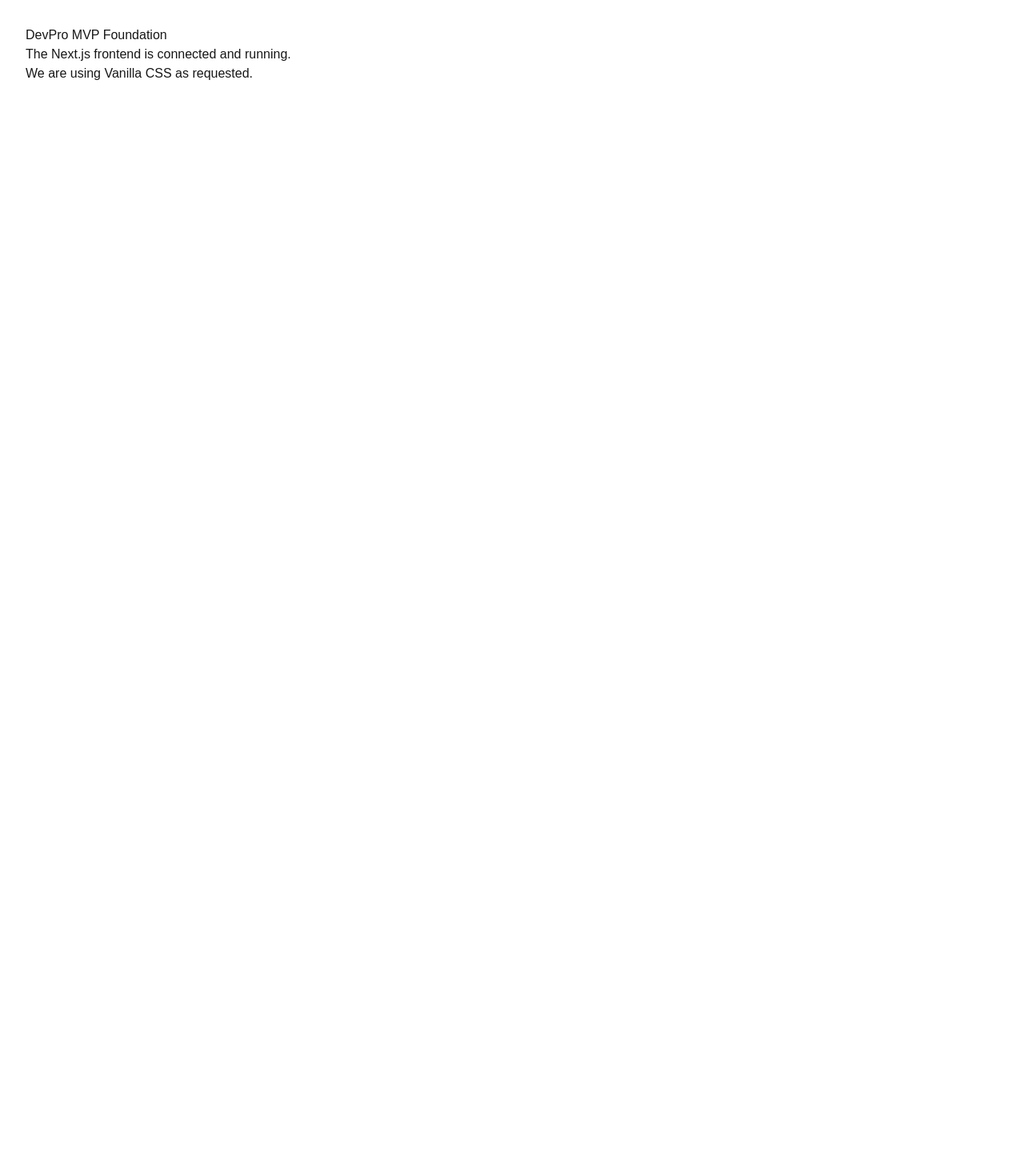
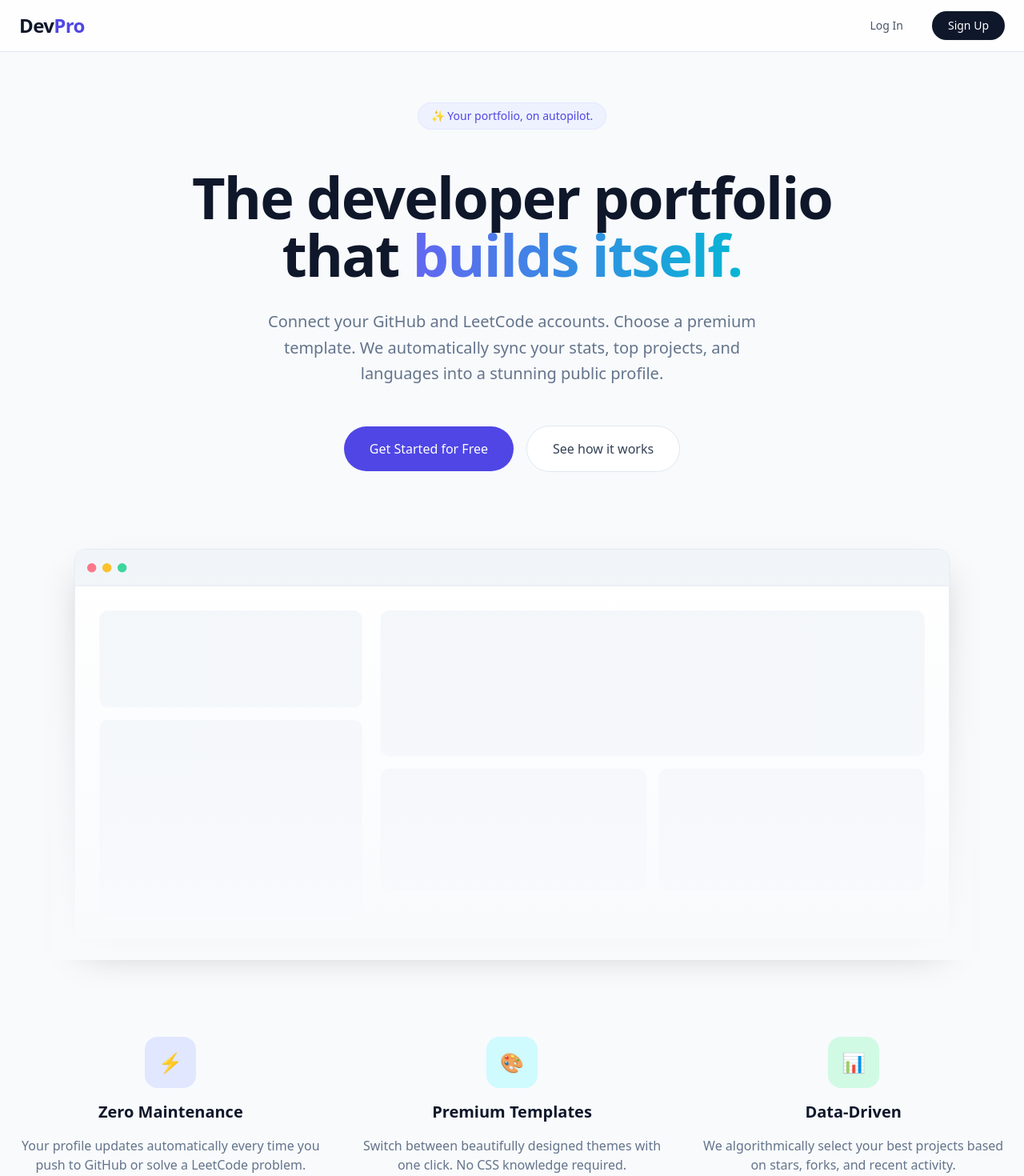
Before and after one commit to DarkFlame774/DevPro, a Next.js app in the folder apps/web/: page / in a window 1280 px wide. Shown: the top 1470 px of the page at 80% size. Before the commit the page ends 800 px from the top, so only its background shows below. Built offline with nearby package versions, Linux system fonts and the light colour scheme; no server answers.

Commit message:
Enhance UI components with improved styling and transitions across dashboard and login pages.

```diff
--- a/apps/web/src/app/dashboard/connections/page.tsx
+++ b/apps/web/src/app/dashboard/connections/page.tsx
@@ -72,7 +72,7 @@
       {error && <div className="mb-6 px-4 py-3 rounded-lg text-sm font-medium bg-red-50 text-red-700">{error}</div>}
 
       {/* GitHub */}
-      <div className="bg-white border border-gray-200 rounded-xl p-6 mb-6">
+      <div className="bg-white border border-slate-200 rounded-xl p-6 mb-6 shadow-sm hover:shadow-md transition-all duration-200">
         <div className="flex items-center justify-between mb-4">
           <div className="flex items-center gap-3">
             <div className="w-10 h-10 bg-gray-900 rounded-lg flex items-center justify-center text-white text-lg font-bold">G</div>
@@ -116,7 +116,7 @@
       </div>
 
       {/* LeetCode */}
-      <div className="bg-white border border-gray-200 rounded-xl p-6">
+      <div className="bg-white border border-slate-200 rounded-xl p-6 shadow-sm hover:shadow-md transition-all duration-200">
         <div className="flex items-center justify-between mb-4">
           <div className="flex items-center gap-3">
             <div className="w-10 h-10 bg-amber-500 rounded-lg flex items-center justify-center text-white text-lg font-bold">L</div>
--- a/apps/web/src/app/dashboard/templates/page.tsx
+++ b/apps/web/src/app/dashboard/templates/page.tsx
@@ -96,10 +96,10 @@
             <button
               key={t.id}
               onClick={() => handleSelect(t.id)}
-              className={`w-full text-left bg-white border-2 rounded-xl p-6 transition-all duration-200 ${
+              className={`w-full text-left bg-white border-2 rounded-xl p-6 transition-all duration-200 hover:-translate-y-1 ${
                 isActive
-                  ? "border-indigo-500 shadow-md shadow-indigo-100"
-                  : "border-gray-200 hover:border-gray-300"
+                  ? "border-indigo-500 shadow-lg shadow-indigo-100"
+                  : "border-slate-200 hover:border-slate-300 hover:shadow-md"
               }`}
             >
               <div className="flex items-start gap-5">
--- a/apps/web/src/app/login/page.tsx
+++ b/apps/web/src/app/login/page.tsx
@@ -2,6 +2,7 @@
 
 import { useState } from "react";
 import { LoginRequest, SignupRequest } from "@devpro/types";
+import Link from "next/link";
 
 export default function LoginPage() {
   const [isLogin, setIsLogin] = useState(true);
@@ -21,9 +22,7 @@
     try {
       const res = await fetch(`http://localhost:3001${endpoint}`, {
         method: "POST",
-        headers: {
-          "Content-Type": "application/json",
-        },
+        headers: { "Content-Type": "application/json" },
         credentials: "include",
         body: JSON.stringify(payload),
       });
@@ -34,23 +33,15 @@
         setError(data.error || "An error occurred");
       } else {
         setMessage(data.message);
+        if (isLogin) {
+          // Redirect to dashboard on successful login
+          window.location.href = "/dashboard";
+        } else {
+          // On signup success, switch to login view
+          setIsLogin(true);
+          setEmail("");
+          setPassword("");
         }
-    } catch (err) {
-      setError("Failed to connect to the server");
-    }
-  };
-
-  const checkSession = async () => {
-    try {
-      // The credentials: "include" tells fetch to send our HTTP-only cookie!
-      const res = await fetch("http://localhost:3001/api/auth/me", {
-        credentials: "include",
-      });
-      const data = await res.json();
-      if (res.ok) {
-        setMessage(`You are logged in as: ${data.user.email}`);
-      } else {
-        setError(data.error || "Not logged in");
       }
     } catch (err) {
       setError("Failed to connect to the server");
@@ -58,74 +49,101 @@
   };
 
   return (
-    <div style={{ fontFamily: "sans-serif", padding: "2rem", maxWidth: "400px" }}>
-      <h1>{isLogin ? "Log In" : "Sign Up"}</h1>
+    <div className="min-h-screen bg-slate-50 flex flex-col justify-center py-12 sm:px-6 lg:px-8 font-sans">
+      <div className="sm:mx-auto sm:w-full sm:max-w-md">
+        <Link href="/" className="flex justify-center text-3xl font-extrabold tracking-tight text-slate-900">
+          Dev<span className="text-indigo-600">Pro</span>
+        </Link>
+        <h2 className="mt-6 text-center text-2xl font-bold text-slate-900">
+          {isLogin ? "Sign in to your account" : "Create a new account"}
+        </h2>
+        <p className="mt-2 text-center text-sm text-slate-600">
+          {isLogin ? "Don't have an account? " : "Already have an account? "}
+          <button
+            onClick={() => {
+              setIsLogin(!isLogin);
+              setError("");
+              setMessage("");
+            }}
+            className="font-medium text-indigo-600 hover:text-indigo-500 hover:underline"
+          >
+            {isLogin ? "Sign up" : "Log in"}
+          </button>
+        </p>
+      </div>
 
-      <div style={{ marginBottom: "2rem" }}>
+      <div className="mt-8 sm:mx-auto sm:w-full sm:max-w-md">
+        <div className="bg-white py-8 px-4 shadow-xl shadow-slate-200/50 sm:rounded-2xl sm:px-10 border border-slate-100">
+
           <a
             href="http://localhost:3001/api/auth/github"
-          style={{
-            display: "block",
-            padding: "0.75rem",
-            background: "#24292e",
-            color: "#fff",
-            textAlign: "center",
-            textDecoration: "none",
-            borderRadius: "4px",
-            fontWeight: "bold"
-          }}
+            className="w-full flex justify-center items-center gap-3 py-2.5 px-4 border border-slate-300 rounded-lg shadow-sm bg-white text-sm font-medium text-slate-700 hover:bg-slate-50 transition-colors focus:outline-none focus:ring-2 focus:ring-offset-2 focus:ring-indigo-500"
           >
+            <svg className="w-5 h-5" fill="currentColor" viewBox="0 0 24 24" aria-hidden="true">
+              <path fillRule="evenodd" d="M12 2C6.477 2 2 6.484 2 12.017c0 4.425 2.865 8.18 6.839 9.504.5.092.682-.217.682-.483 0-.237-.008-.868-.013-1.703-2.782.605-3.369-1.343-3.369-1.343-.454-1.158-1.11-1.466-1.11-1.466-.908-.62.069-.608.069-.608 1.003.07 1.531 1.032 1.531 1.032.892 1.53 2.341 1.088 2.91.832.092-.647.35-1.088.636-1.338-2.22-.253-4.555-1.113-4.555-4.951 0-1.093.39-1.988 1.029-2.688-.103-.253-.446-1.272.098-2.65 0 0 .84-.27 2.75 1.026A9.564 9.564 0 0112 6.844c.85.004 1.705.115 2.504.337 1.909-1.296 2.747-1.027 2.747-1.027.546 1.379.202 2.398.1 2.651.64.7 1.028 1.595 1.028 2.688 0 3.848-2.339 4.695-4.566 4.943.359.309.678.92.678 1.855 0 1.338-.012 2.419-.012 2.747 0 .268.18.58.688.482A10.019 10.019 0 0022 12.017C22 6.484 17.522 2 12 2z" clipRule="evenodd" />
+            </svg>
             Continue with GitHub
           </a>
+
+          <div className="mt-6">
+            <div className="relative">
+              <div className="absolute inset-0 flex items-center">
+                <div className="w-full border-t border-slate-200" />
+              </div>
+              <div className="relative flex justify-center text-sm">
+                <span className="px-2 bg-white text-slate-500">Or continue with email</span>
+              </div>
+            </div>
           </div>
 
-      <div style={{ textAlign: "center", marginBottom: "1rem", color: "#666" }}>
-        --- OR ---
-      </div>
-
-      <form onSubmit={handleSubmit} style={{ display: "flex", flexDirection: "column", gap: "1rem" }}>
+          <form className="mt-6 space-y-5" onSubmit={handleSubmit}>
             <div>
-          <label>Email</label>
-          <br />
+              <label className="block text-sm font-medium text-slate-700">Email address</label>
+              <div className="mt-1">
                 <input
                   type="email"
                   value={email}
-            onChange={e => setEmail(e.target.value)}
+                  onChange={(e) => setEmail(e.target.value)}
                   required
-            style={{ width: "100%", padding: "0.5rem" }}
+                  className="appearance-none block w-full px-3 py-2.5 border border-slate-300 rounded-lg shadow-sm placeholder-slate-400 focus:outline-none focus:ring-2 focus:ring-indigo-500/20 focus:border-indigo-500 sm:text-sm transition-colors"
                 />
               </div>
+            </div>
+
             <div>
-          <label>Password</label>
-          <br />
+              <label className="block text-sm font-medium text-slate-700">Password</label>
+              <div className="mt-1">
                 <input
                   type="password"
                   value={password}
-            onChange={e => setPassword(e.target.value)}
+                  onChange={(e) => setPassword(e.target.value)}
                   required
-            style={{ width: "100%", padding: "0.5rem" }}
+                  className="appearance-none block w-full px-3 py-2.5 border border-slate-300 rounded-lg shadow-sm placeholder-slate-400 focus:outline-none focus:ring-2 focus:ring-indigo-500/20 focus:border-indigo-500 sm:text-sm transition-colors"
                 />
               </div>
-        <button type="submit" style={{ padding: "0.5rem", background: "#000", color: "#fff", cursor: "pointer" }}>
-          {isLogin ? "Log In" : "Sign Up"}
+            </div>
+
+            {error && (
+              <div className="rounded-md bg-red-50 p-3 border border-red-100">
+                <p className="text-sm text-red-700">{error}</p>
+              </div>
+            )}
+
+            {message && (
+              <div className="rounded-md bg-green-50 p-3 border border-green-100">
+                <p className="text-sm text-green-700">{message}</p>
+              </div>
+            )}
+
+            <button
+              type="submit"
+              className="w-full flex justify-center py-2.5 px-4 border border-transparent rounded-lg shadow-sm text-sm font-medium text-white bg-indigo-600 hover:bg-indigo-700 focus:outline-none focus:ring-2 focus:ring-offset-2 focus:ring-indigo-500 transition-colors"
+            >
+              {isLogin ? "Sign in" : "Create account"}
             </button>
           </form>
-
-      <div style={{ marginTop: "1rem" }}>
-        <button onClick={() => setIsLogin(!isLogin)} style={{ background: "none", border: "none", color: "blue", cursor: "pointer", textDecoration: "underline" }}>
-          {isLogin ? "Need an account? Sign up" : "Already have an account? Log in"}
-        </button>
         </div>
-
-      <div style={{ marginTop: "2rem", padding: "1rem", border: "1px solid #ccc" }}>
-        <h3>Test Session</h3>
-        <button onClick={checkSession} style={{ padding: "0.5rem" }}>
-          Check Current User (/me)
-        </button>
       </div>
-
-      {message && <p style={{ color: "green", marginTop: "1rem" }}>{message}</p>}
-      {error && <p style={{ color: "red", marginTop: "1rem" }}>{error}</p>}
     </div>
   );
 }
--- a/apps/web/src/app/page.tsx
+++ b/apps/web/src/app/page.tsx
@@ -1,9 +1,147 @@
+"use client";
+
+import Link from "next/link";
+import { useEffect, useState } from "react";
+
 export default function Home() {
+  const [isLoggedIn, setIsLoggedIn] = useState(false);
+
+  useEffect(() => {
+    // Quick check if user has an active session
+    fetch("http://localhost:3001/api/auth/me", { credentials: "include" })
+      .then((res) => {
+        if (res.ok) setIsLoggedIn(true);
+      })
+      .catch(() => {});
+  }, []);
+
   return (
-    <div style={{ fontFamily: 'sans-serif', padding: '2rem' }}>
-      <h1>DevPro MVP Foundation</h1>
-      <p>The Next.js frontend is connected and running.</p>
-      <p>We are using Vanilla CSS as requested.</p>
+    <div className="min-h-screen bg-slate-50 text-slate-900 font-sans selection:bg-indigo-100 selection:text-indigo-900">
+      {/* Navigation */}
+      <nav className="fixed top-0 left-0 right-0 z-50 bg-white/80 backdrop-blur-md border-b border-slate-200">
+        <div className="max-w-7xl mx-auto px-6 h-16 flex items-center justify-between">
+          <div className="text-2xl font-extrabold tracking-tight">
+            Dev<span className="text-indigo-600">Pro</span>
+          </div>
+          <div className="flex gap-4">
+            {isLoggedIn ? (
+              <Link
+                href="/dashboard"
+                className="px-5 py-2 text-sm font-medium text-white bg-indigo-600 rounded-full hover:bg-indigo-700 transition-colors shadow-sm"
+              >
+                Go to Dashboard
+              </Link>
+            ) : (
+              <>
+                <Link
+                  href="/login"
+                  className="px-5 py-2 text-sm font-medium text-slate-600 hover:text-slate-900 transition-colors"
+                >
+                  Log In
+                </Link>
+                <Link
+                  href="/login"
+                  className="px-5 py-2 text-sm font-medium text-white bg-slate-900 rounded-full hover:bg-slate-800 transition-colors shadow-sm"
+                >
+                  Sign Up
+                </Link>
+              </>
+            )}
+          </div>
+        </div>
+      </nav>
+
+      {/* Hero Section */}
+      <main className="pt-32 pb-16 px-6">
+        <div className="max-w-5xl mx-auto text-center space-y-8">
+          <div className="inline-block px-4 py-1.5 rounded-full bg-indigo-50 border border-indigo-100 text-indigo-600 text-sm font-medium mb-4">
+            ✨ Your portfolio, on autopilot.
+          </div>
+          <h1 className="text-5xl md:text-7xl font-extrabold tracking-tight text-slate-900 leading-tight">
+            The developer portfolio <br className="hidden md:block" />
+            that <span className="text-transparent bg-clip-text bg-gradient-to-r from-indigo-500 to-cyan-500">builds itself.</span>
+          </h1>
+          <p className="text-xl text-slate-500 max-w-2xl mx-auto leading-relaxed">
+            Connect your GitHub and LeetCode accounts. Choose a premium template.
+            We automatically sync your stats, top projects, and languages into a stunning public profile.
+          </p>
+          <div className="flex flex-col sm:flex-row items-center justify-center gap-4 pt-4">
+            <Link
+              href="/login"
+              className="px-8 py-4 text-base font-medium text-white bg-indigo-600 rounded-full hover:bg-indigo-700 transition-all hover:shadow-lg hover:-translate-y-0.5"
+            >
+              Get Started for Free
+            </Link>
+            <a
+              href="#features"
+              className="px-8 py-4 text-base font-medium text-slate-700 bg-white border border-slate-200 rounded-full hover:bg-slate-50 transition-all"
+            >
+              See how it works
+            </a>
+          </div>
+        </div>
+
+        {/* Decorative App Preview */}
+        <div className="max-w-6xl mx-auto mt-24 relative">
+          <div className="absolute inset-0 bg-gradient-to-t from-slate-50 to-transparent z-10 h-full w-full pointer-events-none" />
+          <div className="rounded-2xl border border-slate-200 bg-white shadow-2xl overflow-hidden transform perspective-1000 rotate-x-12 scale-95 origin-top relative z-0">
+            <div className="h-12 bg-slate-100 border-b border-slate-200 flex items-center px-4 gap-2">
+              <div className="w-3 h-3 rounded-full bg-rose-400" />
+              <div className="w-3 h-3 rounded-full bg-amber-400" />
+              <div className="w-3 h-3 rounded-full bg-emerald-400" />
+            </div>
+            <div className="p-8 grid grid-cols-3 gap-6 opacity-80">
+              <div className="col-span-1 space-y-4">
+                <div className="h-32 bg-slate-100 rounded-xl" />
+                <div className="h-64 bg-slate-100 rounded-xl" />
+              </div>
+              <div className="col-span-2 space-y-4">
+                <div className="h-48 bg-slate-100 rounded-xl" />
+                <div className="grid grid-cols-2 gap-4">
+                  <div className="h-40 bg-slate-100 rounded-xl" />
+                  <div className="h-40 bg-slate-100 rounded-xl" />
+                </div>
+              </div>
+            </div>
+          </div>
+        </div>
+
+        {/* Features Section */}
+        <div id="features" className="max-w-7xl mx-auto py-24 grid md:grid-cols-3 gap-12 text-center">
+          <div className="space-y-4">
+            <div className="w-16 h-16 mx-auto bg-indigo-100 text-indigo-600 rounded-2xl flex items-center justify-center text-2xl">
+              ⚡️
+            </div>
+            <h3 className="text-xl font-bold text-slate-900">Zero Maintenance</h3>
+            <p className="text-slate-500">
+              Your profile updates automatically every time you push to GitHub or solve a LeetCode problem.
+            </p>
+          </div>
+          <div className="space-y-4">
+            <div className="w-16 h-16 mx-auto bg-cyan-100 text-cyan-600 rounded-2xl flex items-center justify-center text-2xl">
+              🎨
+            </div>
+            <h3 className="text-xl font-bold text-slate-900">Premium Templates</h3>
+            <p className="text-slate-500">
+              Switch between beautifully designed themes with one click. No CSS knowledge required.
+            </p>
+          </div>
+          <div className="space-y-4">
+            <div className="w-16 h-16 mx-auto bg-emerald-100 text-emerald-600 rounded-2xl flex items-center justify-center text-2xl">
+              📊
+            </div>
+            <h3 className="text-xl font-bold text-slate-900">Data-Driven</h3>
+            <p className="text-slate-500">
+              We algorithmically select your best projects based on stars, forks, and recent activity.
+            </p>
+          </div>
+        </div>
+      </main>
+
+      {/* Footer */}
+      <footer className="border-t border-slate-200 py-12 text-center text-slate-500 text-sm">
+        <p>© 2026 DevPro. Built for developers.</p>
+      </footer>
     </div>
   );
 }
```
Also changed, not shown: apps/web/src/app/dashboard/page.tsx (+8 -11 lines), apps/web/src/components/DashboardLayout.tsx (+22 -16 lines), 2 other files (tests, documents, lock files or other folders). Lines whose indentation alone changed are shown as unchanged.
